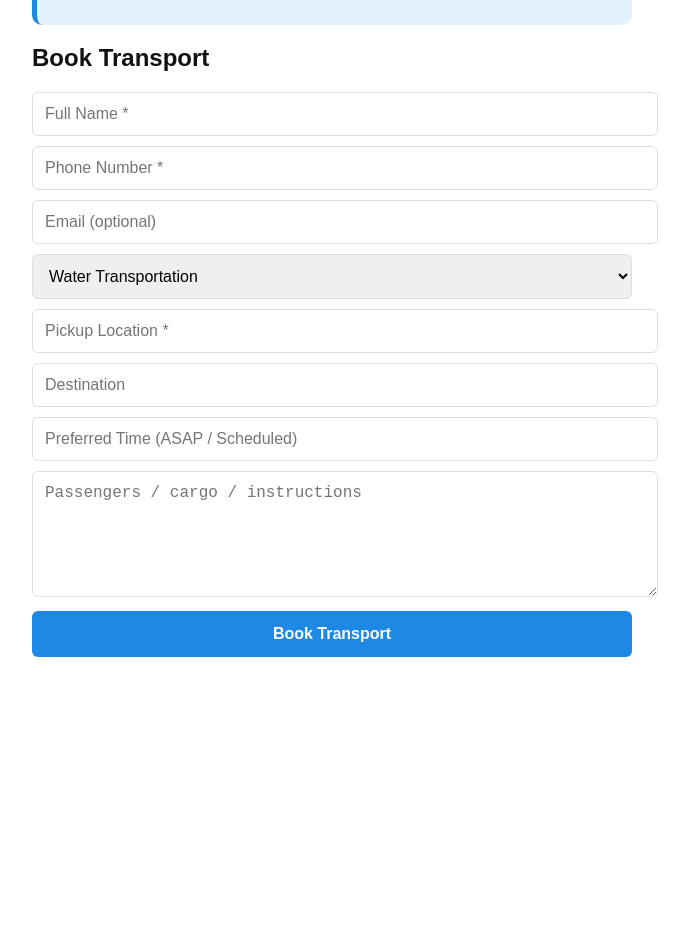
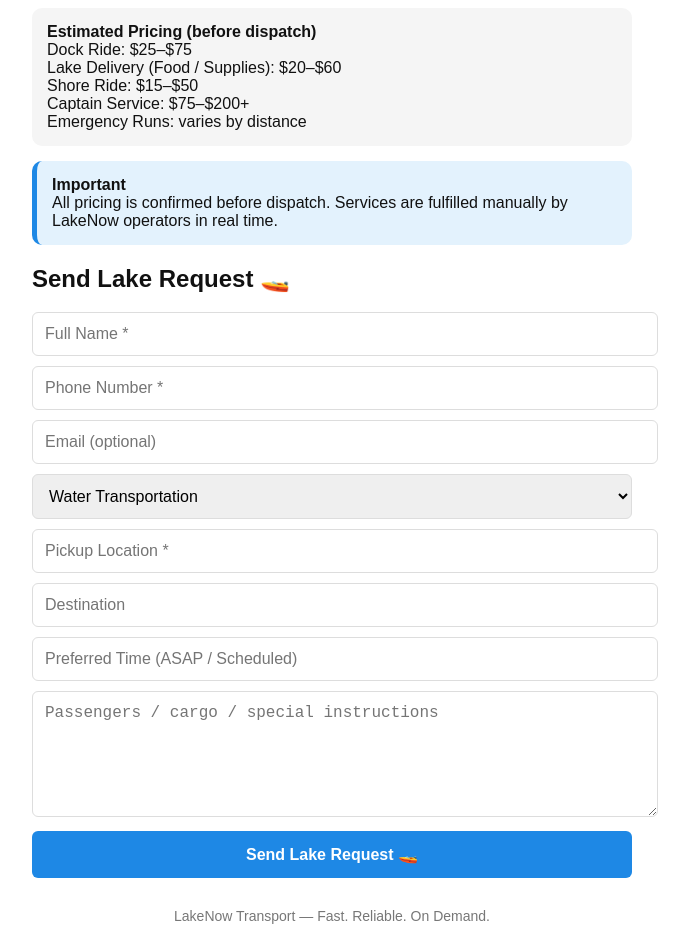
Before and after one commit to kiweb3dev/lakenow, a Next.js app: page / in a window 1280 px wide. Shown: the part 242-1194 px from the top of the page, without its empty margins (308-997 px from the left). Before the commit the page ends 927 px from the top, so only its background shows below. Built offline with nearby package versions, Linux system fonts and the light colour scheme; no server answers.

Commit message:
added pricing

```diff
--- a/src/app/page.tsx
+++ b/src/app/page.tsx
@@ -20,7 +20,6 @@
   };
 
   const submit = async () => {
-    // ✅ VALIDATION (required fields)
     if (!form.name || !form.phone || !form.pickup) {
       alert("Name, Phone, and Pickup Location are required.");
       return;
@@ -30,15 +29,15 @@
       {
         customer_name: form.name,
         phone: form.phone,
-        email: form.email || null, // optional
+        email: form.email || null,
         service_type: form.service,
         location: form.pickup,
         notes: `
 Pickup: ${form.pickup}
 Destination: ${form.destination}
+Time: ${form.time}
+Details: ${form.details}
 Email: ${form.email}
-Details: ${form.details}
-Preferred Time: ${form.time}
         `
       }
     ]);
@@ -48,7 +47,7 @@
       return;
     }
 
-    alert("Request sent! LakeNow dispatch notified 🚤");
+    alert("Request sent 🚤 LakeNow dispatch notified.");
 
     setForm({
       name: "",
@@ -66,23 +65,45 @@
     <main style={styles.page}>
       <div style={styles.container}>
 
+        {/* HEADER */}
         <h1 style={styles.title}>LakeNow Transport</h1>
 
         <p style={styles.subtitle}>
           On-demand rides & delivery for land and water at Lake of the Ozarks
         </p>
 
-        {/* INFO */}
+        {/* HOW IT WORKS */}
         <div style={styles.cardBlue}>
           <b>How it works</b>
-          <p>
-            Request a ride, delivery, or transport. We dispatch the nearest available operator.
+          <p style={{ margin: 0 }}>
+            Submit a request → We dispatch the nearest operator → Ride or delivery completed in real time.
           </p>
         </div>
 
+        {/* PRICING */}
+        <div style={styles.card}>
+          <b>Estimated Pricing (before dispatch)</b>
+          <p style={{ margin: 0 }}>
+            Dock Ride: $25–$75<br />
+            Lake Delivery (Food / Supplies): $20–$60<br />
+            Shore Ride: $15–$50<br />
+            Captain Service: $75–$200+<br />
+            Emergency Runs: varies by distance
+          </p>
+        </div>
+
+        {/* TRUST */}
+        <div style={styles.cardBlue}>
+          <b>Important</b>
+          <p style={{ margin: 0 }}>
+            All pricing is confirmed before dispatch. Services are fulfilled manually by LakeNow operators in real time.
+          </p>
+        </div>
+
+        {/* FORM TITLE */}
+        <h2 style={{ marginTop: 20 }}>Send Lake Request 🚤</h2>
+
         {/* FORM */}
-        <h2>Book Transport</h2>
-
         <input
           name="name"
           placeholder="Full Name *"
@@ -145,15 +166,21 @@
 
         <textarea
           name="details"
-          placeholder="Passengers / cargo / instructions"
+          placeholder="Passengers / cargo / special instructions"
           value={form.details}
           onChange={update}
           style={{ ...styles.input, height: 100 }}
         />
 
+        {/* CTA */}
         <button onClick={submit} style={styles.button}>
-          Book Transport
+          Send Lake Request 🚤
         </button>
+
+        {/* FOOTER */}
+        <div style={styles.footer}>
+          LakeNow Transport — Fast. Reliable. On Demand.
+        </div>
 
       </div>
     </main>
@@ -182,6 +209,12 @@
     color: "#555",
     marginBottom: 20
   },
+  card: {
+    background: "#f5f5f5",
+    padding: 15,
+    borderRadius: 10,
+    marginBottom: 15
+  },
   cardBlue: {
     background: "#e3f2fd",
     padding: 15,
@@ -205,6 +238,13 @@
     border: "none",
     fontSize: 16,
     fontWeight: "bold",
-    borderRadius: 6
+    borderRadius: 6,
+    cursor: "pointer"
+  },
+  footer: {
+    marginTop: 30,
+    textAlign: "center",
+    color: "#777",
+    fontSize: 14
   }
 };
```
